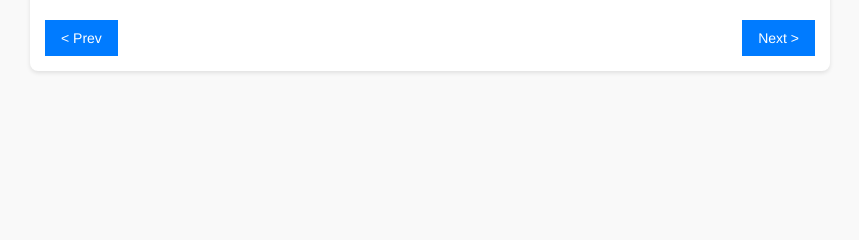
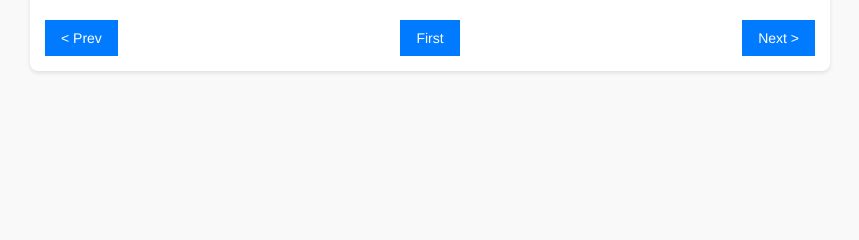
Before and after one commit to Endermandels/JarOfPickles2.0, a Flask app: template front_end/templates/index.html in a window 1280 px wide. Shown: the part 421-661 px from the top of the page, without its empty margins (210-1069 px from the left). Run offline with Flask 3, Linux system fonts and the light colour scheme; the template is opened without the code that fills it, so the values that code supplies are empty; parts of the project's set-up code (start-up, migrations or seed data) failed here and were passed over; some libraries are stand-ins or nearby versions.

Commit message:
Implement first page button

```diff
--- a/front_end/app.py
+++ b/front_end/app.py
@@ -79,22 +79,21 @@ def search():
     print(q)
 
     if page and last_q:
-        if page == 'next':
-            results = mySearchEngine.get_next_page()
+        if page not in ['next', 'prev', 'first']:
+            print('invalid page request')
+        else:
+            if page == 'next':
+                results = mySearchEngine.get_next_page()
+            elif page == 'prev':
+                results = mySearchEngine.get_prev_page()
+            elif page == 'first':
+                results = mySearchEngine.get_first_page()
+
             if results:
                 results = results['docs']
                 for result in results:
                     result['filtered_url'] = 'check_url?u=' + result['url']
                 return render_template("search_results.html", results=results, url_to_image=images_dict)
-        elif page == 'prev':
-            results = mySearchEngine.get_prev_page()
-            if results:
-                results = results['docs']
-                for result in results:
-                    result['filtered_url'] = 'check_url?u=' + result['url']
-                return render_template("search_results.html", results=results, url_to_image=images_dict)
-        else:
-            print("invalid page request")
 
     if not q and last_q:
         q = last_q
--- a/front_end/templates/index.html
+++ b/front_end/templates/index.html
@@ -146,6 +146,12 @@
                 &lt; Prev
             </button>
             <button
+                hx-get="/search?page=first"
+                hx-target="#results"
+                hx-trigger="click">
+                First
+            </button>
+            <button
                 hx-get="/search?page=next"
                 hx-target="#results"
                 hx-trigger="click">
```
